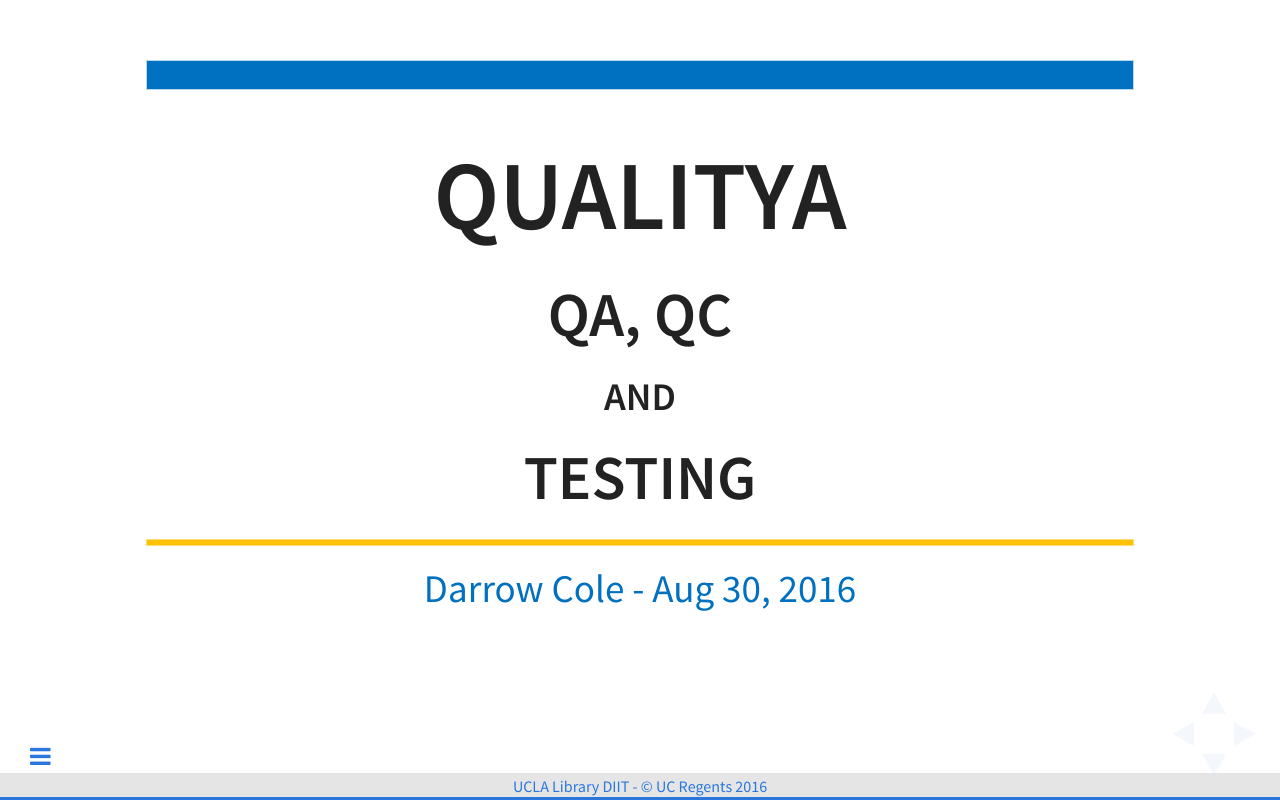
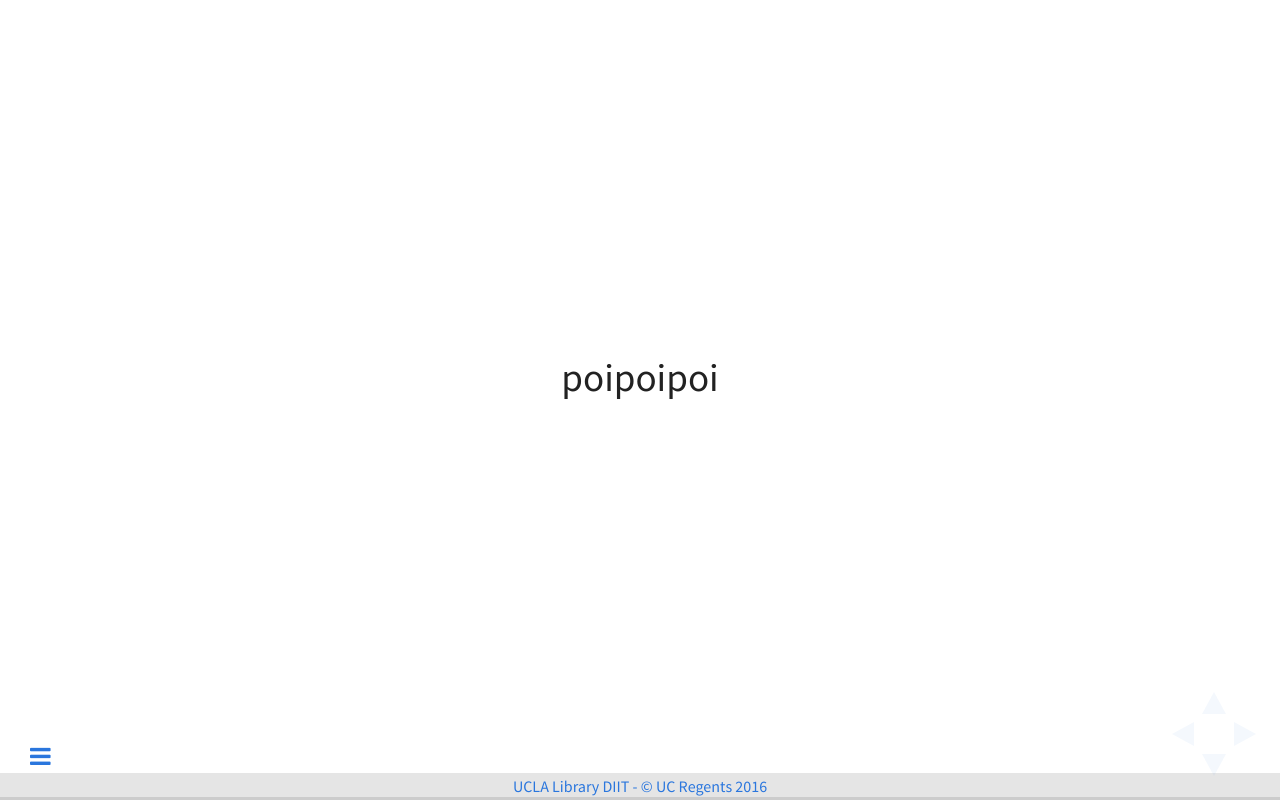
Before and after one commit to darrowco/quality, a website: page index.html in a window 1280 px wide. Drawn offline with Linux system fonts and the light colour scheme; no server answers; files whose address does not match are found by name.

Commit message:
gh-pages troubleshooting with min index.html

```diff
--- a/index.html
+++ b/index.html
@@ -31,17 +31,7 @@
 			<div class="slides">
 
 				<section>
-					<hr style="color:#0070C0;background-color:#0070C0;border:1px solid #B9D8EE;height:28px;align:top;" />
-					<section data-state="header1">
-						<div style="z-index: 11; text-align: center; color: rgb(0, 112, 192);" class="sl-block-content" data-placeholder-tag="h1" data-placeholder-text="Title Text">
-							<h1>Qualitya</h1>
-							<h2>QA, QC</h2>
-							<h4>and</h4>
-							<h2>Testing</h2>
-							<hr style="color:#FFC000;background-color:#FFC000;border:1px solid #FFDD77;height:5px;align:top;" />
-							Darrow Cole - Aug 30, 2016
-						</div>
-					</section>
+poipoipoi
 				</section>
 
 
```
